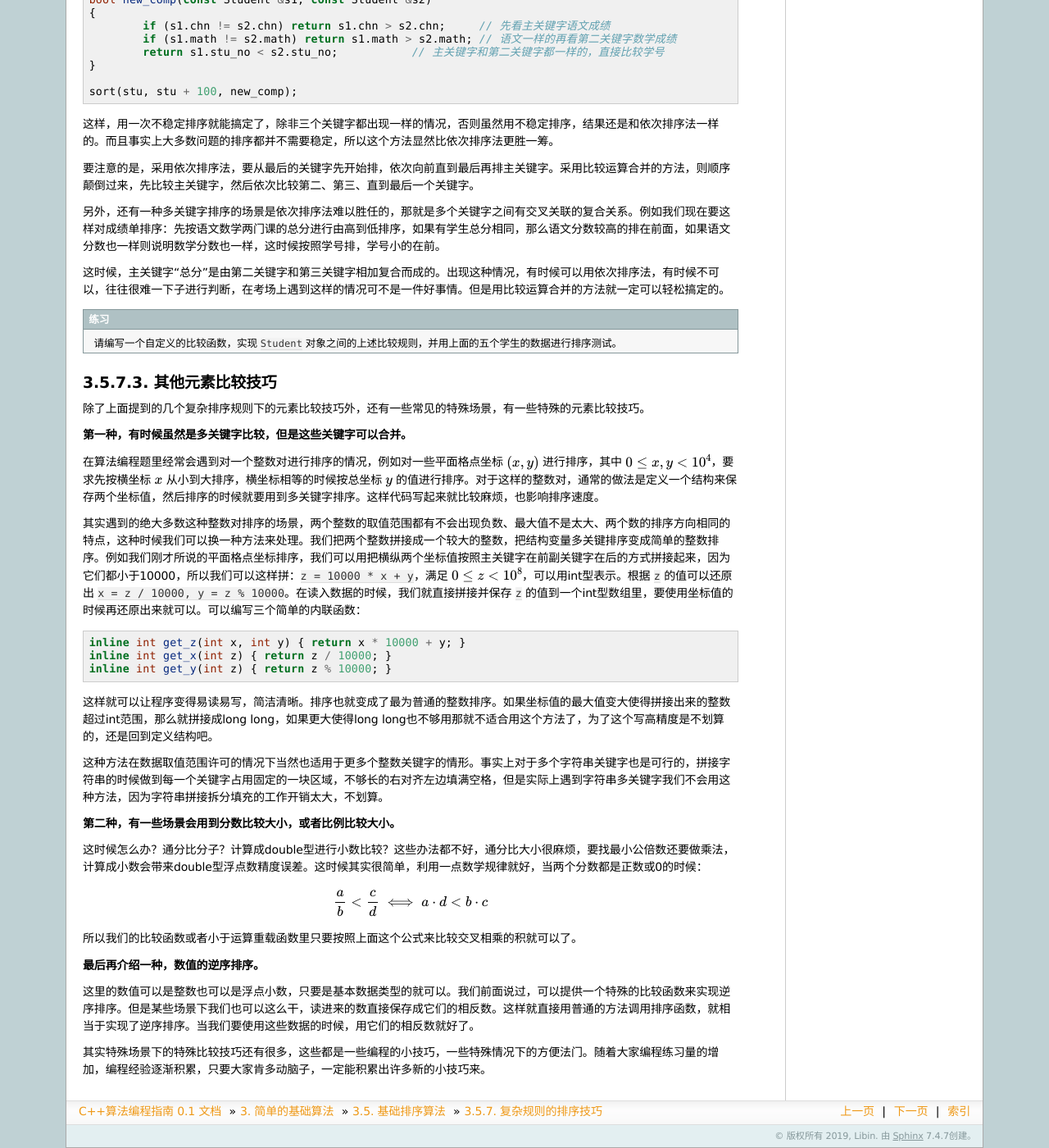
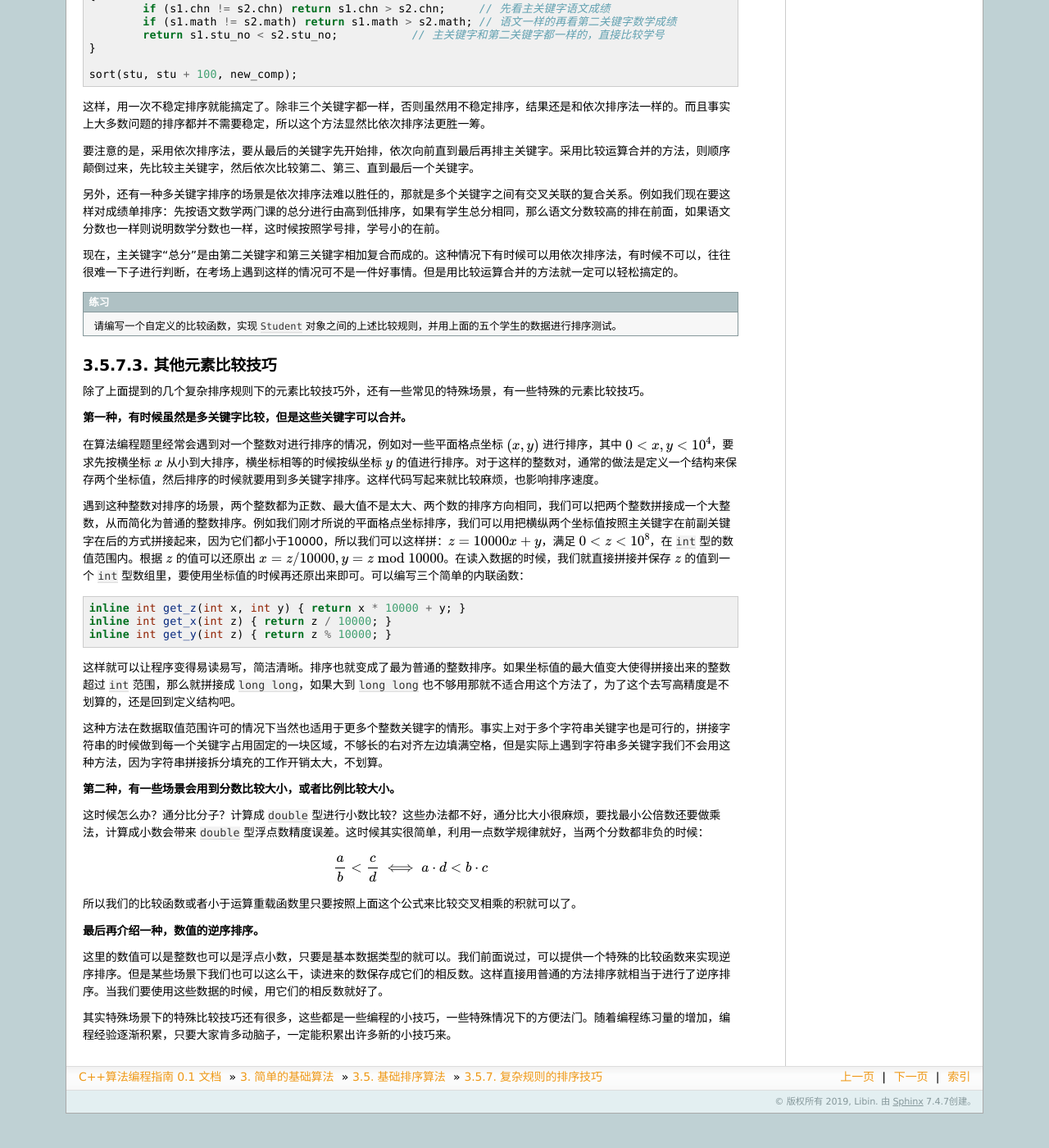
Before and after one commit to majorli/algo_guide, a Sphinx documentation site: the page built from source/ch02/sec05/257_complex_sorts.rst, in a window 1280 px wide and 1400 px high, scrolled down 2819 px. Shown: the whole window at 82% size. Built offline with Sphinx 7.4.7, drawn with Linux system fonts in a browser that asks for light colours; formulas are drawn with MathJax 3; after the commit the page ends 4177 px from its top, so only the background shows below that; some of the changed text lies outside the part shown.

Commit message:
20200426_2255draft_proofread_up_to_258

```diff
--- a/source/ch02/sec05/256_cpp_sort.rst
+++ b/source/ch02/sec05/256_cpp_sort.rst
@@ -75,7 +75,7 @@
            printf("%d\n", *pt);
    }
 
-同一个数组里的前后两个指针可以表示一个范围，规则为左闭右开，即含头不含尾。例如上面的示例代码中，\ ``begin`` 和 ``end`` 就可以组成一个范围，包含了整个数组 ``d[]`` 中的所有100个元素。这里也可以看出含头不含尾规则下，\ ``end`` 指针其实指向的是一个虚拟的 ``d[100]`` 的位置，它在数组最后一个元素 ``d[99]`` 的后面，这一点千万记清，不能直接使用 ``*end``\ ，会导致数组越界错误。另外，\ ``p`` 和 ``q`` 两个指针可以构成从 ``d[10]`` 到 ``d[19]`` 这一段的范围，而指针 ``q`` 作为这个范围的尾迭代器，其实指向的是不含在范围内的 ``d[20]`` 位置。
+同一个数组里的前后两个指针可以表示一个范围，规则为左闭右开，即含头不含尾。例如上面的示例代码中，\ ``begin`` 和 ``end`` 就可以组成一个范围，包含了整个数组 ``d[]`` 中的所有100个元素。这里也可以看出含头不含尾规则下，\ ``end`` 指针其实指向的是一个虚拟的 ``d[100]`` 的位置，它在数组最后一个元素 ``d[99]`` 的后面，这一点千万记清，不能直接使用 ``*end``\ ，会导致数组越界错误。总之，一段范围的尾迭代器，指向的是不含在范围内的位置。
 
 含头不含尾这个规则能引出一个便利的运算规则：对于任意一对头尾迭代器（指针）所表示的范围，其长度等于尾迭代器减去头迭代器的差。例如上面的示例中，\ ``end - begin`` 等于100，\ ``q - p`` 则会等于10。如果头尾迭代器相等，其差必然为0，表示该范围为空，长度为0，这也是一目了然的结果。
 
@@ -99,7 +99,7 @@
 
 这样的自定义结构类型，C++天生不知道应该怎么比较大小，所以算法库中的排序函数不能直接对数组 ``stu[]`` 中的元素进行排序。我们需要让C++知道怎么对 ``Student`` 结构类型的变量进行相互比较，至少要会“小于”比较。这个其实很好办，我们可以利用C++结构体的两个特技，成员函数和运算符重载。听起来很高大上的样子，其实做起来并不难。
 
-以前学习基本的C语言结构类型的时候我们说过，一个结构类型就是把多个不同数据类型的变量组合起来形成一个复杂数据类型，定义在结构类型里的各种变量就叫做这个结构的\ :strong:`成员变量`\ 。比如 ``stu_no, name, chn, math`` 就是 ``Student`` 结构的四个成员变量，或者说 ``Student`` 结构由这四个成员变量构成。我们可以用 ``.`` 符号来访问一个具体的结构变量中的成员变量，比如 ``stu[0].name`` 就是 ``Student`` 结构变量 ``stu[0]`` 的 ``name`` 成员变量；用 ``->`` 符号来访问一个指针所指向的结构变量里的成员变量，比如 ``stu->stu_no`` 就是 ``stu[0]`` 的 ``stu_no`` 成员变量，\ ``(stu+10)->chn`` 就是学生 ``stu[10]`` 的语文成绩。
+以前学习基本的C语言结构类型的时候我们说过，一个结构类型就是把多个不同数据类型的变量组合起来形成一个复杂数据类型，定义在结构类型里的各种变量就叫做这个结构的\ :strong:`成员变量`\ 。\ ``stu_no, name, chn, math`` 就是 ``Student`` 结构的四个成员变量。我们用 ``.`` 符号来访问一个具体的结构变量中的成员变量，比如 ``stu[0].name`` 就是结构变量 ``stu[0]`` 的成员变量 ``name``\ ；用 ``->`` 符号来访问一个指针所指向的结构变量里的成员变量，比如 ``stu->stu_no`` 就是 ``stu[0]`` 的成员变量 ``stu_no``\ ，\ ``(stu+10)->chn`` 就是学生 ``stu[10]`` 的语文成绩。
 
 C++不但完全继承了C语言的结构语法，而且为其增加了一个新技能，C++结构类型不仅可以有自己的成员变量用来保存数据，而且可以为它定义\ :strong:`成员函数`\ 用来定义操作。比如我们的学生结构中，目前只存放了语文成绩和数学成绩，但是我们有时候想看总分或者平均分怎么办？在以往传统的C语言里，我们只能另外定义两个函数用来计算总分和平均分，像下面这样：
 
@@ -270,7 +270,7 @@
 
 使用部分排序要注意，如果范围 ``[first, last)`` 不是整个容器，那么参与部分排序的元素就仅限于此范围之内，容器中不在这个范围内的元素不会参与排序，最后得到的部分结果也是从 ``first`` 指向的位置开始存放，不会从容器开头开始存放。
 
-``partial_sort_copy()`` 函数依次需要提供 ``first, last, result_first, result_last`` 四个迭代器参数。它们构成两个范围。函数对范围 ``[first, last)`` 中的元素进行部分排序，排序部分的长度由另一个范围确定，即前 ``result_last - result_first`` 个最小的元素。这些元素将被有序地复制到范围 ``[result_first, result_last)`` 中，而范围 ``[first, last)`` 中的元素不会发生任何变化。这两个范围应该是属于两个不同的容器的。例如：
+``partial_sort_copy()`` 函数依次需要提供 ``first, last, result_first, result_last`` 四个迭代器参数。它们构成两个范围。函数对范围 ``[first, last)`` 中的元素进行部分排序，部分排序的长度为 ``result_last - result_first``\ 。排序结果将被有序地复制到范围 ``[result_first, result_last)`` 中，而范围 ``[first, last)`` 中的元素不会发生任何变化。这两个范围应该是属于两个不同的容器的。例如：
 
 .. code-block:: c++
 
--- a/source/ch02/sec05/257_complex_sorts.rst
+++ b/source/ch02/sec05/257_complex_sorts.rst
@@ -1,14 +1,14 @@
 复杂规则的排序技巧
 ++++++++++++++++++++++++++++++
 
-在实际应用和复杂的算法问题中，排序往往是作为一种基本操作出现的，排序的元素经常是复杂的结构类型，而且排序的规则往往会比较复杂。本节将针对一些复杂排序规则介绍几种常用的排序技巧。在本节中将继续使用上一节虚构的学生成绩结构类型 ``Student`` 来进行示例。
+在实际应用和复杂的算法问题中，排序往往是作为一种基本操作出现的，排序的元素经常是复杂的结构类型，而且排序的规则往往会比较复杂。本节将针对一些复杂排序规则介绍几种常用的排序技巧，我们将继续使用上一节中的学生成绩结构 ``Student``\ 。
 
 多种排序规则
 ^^^^^^^^^^^^^^^^^^^^^^^^^^^^^^
 
-有时候我们不得不对一种数据类型的元素进行多种不同规则的排序。比如对上节的 ``Student stu[100]`` 数组，我们现在不仅要按照学号进行排序，还要按照姓名的字典序、按照语文数学两门课的总成绩由高到低进行排序，总共需要进行三种类型的排序。那么像上一节学习的给 ``Student`` 结构重载一个 ``<`` 运算符就不够用了。
+有时候我们不得不对一种数据类型的元素进行多种不同规则的排序。比如对上节的 ``Student stu[100]`` 数组，我们现在不仅要按照学号进行排序，还要按照姓名的字典序、按照语文数学两门课的总成绩由高到低进行排序，总共需要进行三种类型的排序。那么像上一节那样给 ``Student`` 结构重载一个 ``<`` 运算符就不够用了。
 
-另外，对于int、char这样的基本数据类型，虽然它们天生支持比较运算，但是万一我们非要用一种特殊的方式来进行排序呢？比如我们要对整数排逆序，那么我们当然希望排序函数能够用大于比较来进行排序，这时候又该怎么办？
+另外，对于 ``int, char`` 这样的基本数据类型，虽然它们天生支持比较运算，但是万一我们非要用一种特殊的方式来进行排序呢？比如我们要对整数排逆序，那么我们当然希望排序函数能够用大于比较来进行排序，这时候又该怎么办？
 
 这时候就要用到算法库排序类函数的第二种用法，提供一个特定的比较函数。这第二种用法就是在上一节所介绍的第一种用法基础上，在参数表最后再新增一个参数，那是一个用于元素比较的函数。这里有一个新的知识点，在C++语言中，函数也是可以作为别的函数的参数的。对于有这样的参数要求的函数，我们在调用的时候可以把另一个函数的函数名作为参数传递给它，然后在它的函数体代码中就可以调用我们传给它的那个函数了。
 
@@ -66,20 +66,20 @@
 
 更加复杂的规则是多关键字排序，这种情况就比较多，技巧也比较多。
 
-先从简单的看起，例如我们现在要对学生成绩单进行这样的排序，首先按语文成绩由高到低排序，语文成绩相同的按照数学成绩由高到低排，数学成绩也一样的按学号从小到大排。这时比较简单的多关键字情况，语文关键字称作主关键字，数学成绩称作第二关键字，学号当然就叫第三关键字了。总是一般的情况下关键字可以有任意多个，只要他们相互不交叉复合就是简单的情况。这种简单情况的处理方法有许多种，下面一一介绍。
+先从简单的看起，例如我们现在要对学生成绩单进行这样的排序，首先按语文成绩由高到低排序，语文成绩相同的按照数学成绩由高到低排，数学成绩也一样的按学号从小到大排。这是比较简单的多关键字情况，语文关键字称作主关键字，数学成绩称作第二关键字，学号当然就叫第三关键字了。关键字可以有任意多个，只要他们相互不交叉复合就是简单的情况。这种简单情况的处理方法有许多种，下面一一介绍。
 
 **依次排序法**
 
 第一种方法可以叫做“依次排序法”。也就是进行多次单关键字排序，顺序是从最后一个关键字开始，倒着向前直到最后一轮进行按主关键字的排序，之后整个多关键字排序就完成了。
 
-进行依次排序法，要对每一种关键字提供单独的比较函数，并且要使用稳定排序，代码如下所示：
+依次排序法需要使用稳定排序，代码如下所示：
 
 .. code-block:: c++
 
    // 按语文成绩比较，逆序
    bool comp_by_chn(const Student &s1, const Student &s2) { return s1.chn > s2.chn; }
    // 按数学成绩比较，逆序
-   bool comp_by_chn(const Student &s1, const Student &s2) { return s1.chn > s2.chn; }
+   bool comp_by_math(const Student &s1, const Student &s2) { return s1.math > s2.math; }
    // 按学号比较已经通过重载小于运算符实现
    // 下面进行依次排序
    stable_sort(stu, stu + 100);                // 先按第三关键字学号进行排序
@@ -121,11 +121,11 @@
      5       Eric     90    100
      4       David    90    90
 
-可以看出，由于采用稳定排序，第三轮按语文成绩排序时，数学成绩100的Alice不会被放到本身就在她前面的Carol前面去，这就继续保持了已经排好的数学成绩逆序和学号顺序。至此整个排序过程正确结束。
+可以看出，由于采用稳定排序，第三轮按语文成绩排序时，数学成绩100的Alice不会被放到原本在她前面的Carol前面去，这就继续保持了已经排好的数学成绩逆序和学号顺序。至此整个排序过程正确结束。
 
 .. hint::
 
-   有没有一点似曾相识的感觉？对了，上一节讲的基数排序，其实就是把整数各个数位上的数看成多个关键字，最高位为主关键字，个位为最后一个关键字的多关键字排序！
+   有没有一点似曾相识的感觉？对了，前面讲过的基数排序，其实就是把整数各个数位上的数看成多个关键字，最高位为主关键字，个位为最后一个关键字的多关键字排序！
 
 **比较运算合并**
 
@@ -146,13 +146,13 @@
 
    sort(stu, stu + 100, new_comp);
 
-这样，用一次不稳定排序就能搞定了，除非三个关键字都出现一样的情况，否则虽然用不稳定排序，结果还是和依次排序法一样的。而且事实上大多数问题的排序都并不需要稳定，所以这个方法显然比依次排序法更胜一筹。
+这样，用一次不稳定排序就能搞定了。除非三个关键字都一样，否则虽然用不稳定排序，结果还是和依次排序法一样的。而且事实上大多数问题的排序都并不需要稳定，所以这个方法显然比依次排序法更胜一筹。
 
 要注意的是，采用依次排序法，要从最后的关键字先开始排，依次向前直到最后再排主关键字。采用比较运算合并的方法，则顺序颠倒过来，先比较主关键字，然后依次比较第二、第三、直到最后一个关键字。
 
 另外，还有一种多关键字排序的场景是依次排序法难以胜任的，那就是多个关键字之间有交叉关联的复合关系。例如我们现在要这样对成绩单排序：先按语文数学两门课的总分进行由高到低排序，如果有学生总分相同，那么语文分数较高的排在前面，如果语文分数也一样则说明数学分数也一样，这时候按照学号排，学号小的在前。
 
-这时候，主关键字“总分”是由第二关键字和第三关键字相加复合而成的。出现这种情况，有时候可以用依次排序法，有时候不可以，往往很难一下子进行判断，在考场上遇到这样的情况可不是一件好事情。但是用比较运算合并的方法就一定可以轻松搞定的。
+现在，主关键字“总分”是由第二关键字和第三关键字相加复合而成的。这种情况下有时候可以用依次排序法，有时候不可以，往往很难一下子进行判断，在考场上遇到这样的情况可不是一件好事情。但是用比较运算合并的方法就一定可以轻松搞定的。
 
 .. admonition:: 练习
 
@@ -166,9 +166,9 @@
 
 **第一种，有时候虽然是多关键字比较，但是这些关键字可以合并。**
 
-在算法编程题里经常会遇到对一个整数对进行排序的情况，例如对一些平面格点坐标 :math:`(x, y)` 进行排序，其中 :math:`0\le x,y \lt 10^4`，要求先按横坐标 :math:`x` 从小到大排序，横坐标相等的时候按总坐标 :math:`y` 的值进行排序。对于这样的整数对，通常的做法是定义一个结构来保存两个坐标值，然后排序的时候就要用到多关键字排序。这样代码写起来就比较麻烦，也影响排序速度。
+在算法编程题里经常会遇到对一个整数对进行排序的情况，例如对一些平面格点坐标 :math:`(x, y)` 进行排序，其中 :math:`0\lt x,y \lt 10^4`\ ，要求先按横坐标 :math:`x` 从小到大排序，横坐标相等的时候按纵坐标 :math:`y` 的值进行排序。对于这样的整数对，通常的做法是定义一个结构来保存两个坐标值，然后排序的时候就要用到多关键字排序。这样代码写起来就比较麻烦，也影响排序速度。
 
-其实遇到的绝大多数这种整数对排序的场景，两个整数的取值范围都有不会出现负数、最大值不是太大、两个数的排序方向相同的特点，这种时候我们可以换一种方法来处理。我们把两个整数拼接成一个较大的整数，把结构变量多关键排序变成简单的整数排序。例如我们刚才所说的平面格点坐标排序，我们可以用把横纵两个坐标值按照主关键字在前副关键字在后的方式拼接起来，因为它们都小于10000，所以我们可以这样拼：``z = 10000 * x + y``，满足 :math:`0\le z\lt 10^8`，可以用int型表示。根据 ``z`` 的值可以还原出 ``x = z / 10000, y = z % 10000``。在读入数据的时候，我们就直接拼接并保存 ``z`` 的值到一个int型数组里，要使用坐标值的时候再还原出来就可以。可以编写三个简单的内联函数：
+遇到这种整数对排序的场景，两个整数都为正数、最大值不是太大、两个数的排序方向相同，我们可以把两个整数拼接成一个大整数，从而简化为普通的整数排序。例如我们刚才所说的平面格点坐标排序，我们可以用把横纵两个坐标值按照主关键字在前副关键字在后的方式拼接起来，因为它们都小于10000，所以我们可以这样拼：:math:`z = 10000 x + y`\ ，满足 :math:`0\lt z\lt 10^8`\ ，在 ``int`` 型的数值范围内。根据 :math:`z` 的值可以还原出 :math:`x = z / 10000, y = z \bmod 10000`\ 。在读入数据的时候，我们就直接拼接并保存 :math:`z` 的值到一个 ``int`` 型数组里，要使用坐标值的时候再还原出来即可。可以编写三个简单的内联函数：
 
 .. code-block:: c++
 
@@ -176,13 +176,13 @@
    inline int get_x(int z) { return z / 10000; }
    inline int get_y(int z) { return z % 10000; }
 
-这样就可以让程序变得易读易写，简洁清晰。排序也就变成了最为普通的整数排序。如果坐标值的最大值变大使得拼接出来的整数超过int范围，那么就拼接成long long，如果更大使得long long也不够用那就不适合用这个方法了，为了这个写高精度是不划算的，还是回到定义结构吧。
+这样就可以让程序变得易读易写，简洁清晰。排序也就变成了最为普通的整数排序。如果坐标值的最大值变大使得拼接出来的整数超过 ``int`` 范围，那么就拼接成 ``long long``\ ，如果大到 ``long long`` 也不够用那就不适合用这个方法了，为了这个去写高精度是不划算的，还是回到定义结构吧。
 
 这种方法在数据取值范围许可的情况下当然也适用于更多个整数关键字的情形。事实上对于多个字符串关键字也是可行的，拼接字符串的时候做到每一个关键字占用固定的一块区域，不够长的右对齐左边填满空格，但是实际上遇到字符串多关键字我们不会用这种方法，因为字符串拼接拆分填充的工作开销太大，不划算。
 
 **第二种，有一些场景会用到分数比较大小，或者比例比较大小。**
 
-这时候怎么办？通分比分子？计算成double型进行小数比较？这些办法都不好，通分比大小很麻烦，要找最小公倍数还要做乘法，计算成小数会带来double型浮点数精度误差。这时候其实很简单，利用一点数学规律就好，当两个分数都是正数或0的时候：
+这时候怎么办？通分比分子？计算成 ``double`` 型进行小数比较？这些办法都不好，通分比大小很麻烦，要找最小公倍数还要做乘法，计算成小数会带来 ``double`` 型浮点数精度误差。这时候其实很简单，利用一点数学规律就好，当两个分数都非负的时候：
 
 .. math::
 
@@ -192,6 +192,6 @@
 
 **最后再介绍一种，数值的逆序排序。**
 
-这里的数值可以是整数也可以是浮点小数，只要是基本数据类型的就可以。我们前面说过，可以提供一个特殊的比较函数来实现逆序排序。但是某些场景下我们也可以这么干，读进来的数直接保存成它们的相反数。这样就直接用普通的方法调用排序函数，就相当于实现了逆序排序。当我们要使用这些数据的时候，用它们的相反数就好了。
+这里的数值可以是整数也可以是浮点小数，只要是基本数据类型的就可以。我们前面说过，可以提供一个特殊的比较函数来实现逆序排序。但是某些场景下我们也可以这么干，读进来的数保存成它们的相反数。这样直接用普通的方法排序就相当于进行了逆序排序。当我们要使用这些数据的时候，用它们的相反数就好了。
 
-其实特殊场景下的特殊比较技巧还有很多，这些都是一些编程的小技巧，一些特殊情况下的方便法门。随着大家编程练习量的增加，编程经验逐渐积累，只要大家肯多动脑子，一定能积累出许多新的小技巧来。
+其实特殊场景下的特殊比较技巧还有很多，这些都是一些编程的小技巧，一些特殊情况下的方便法门。随着编程练习量的增加，编程经验逐渐积累，只要大家肯多动脑子，一定能积累出许多新的小技巧来。
```
Also changed, not shown: source/ch02/sec05/258_index.rst (+16 -16 lines).
